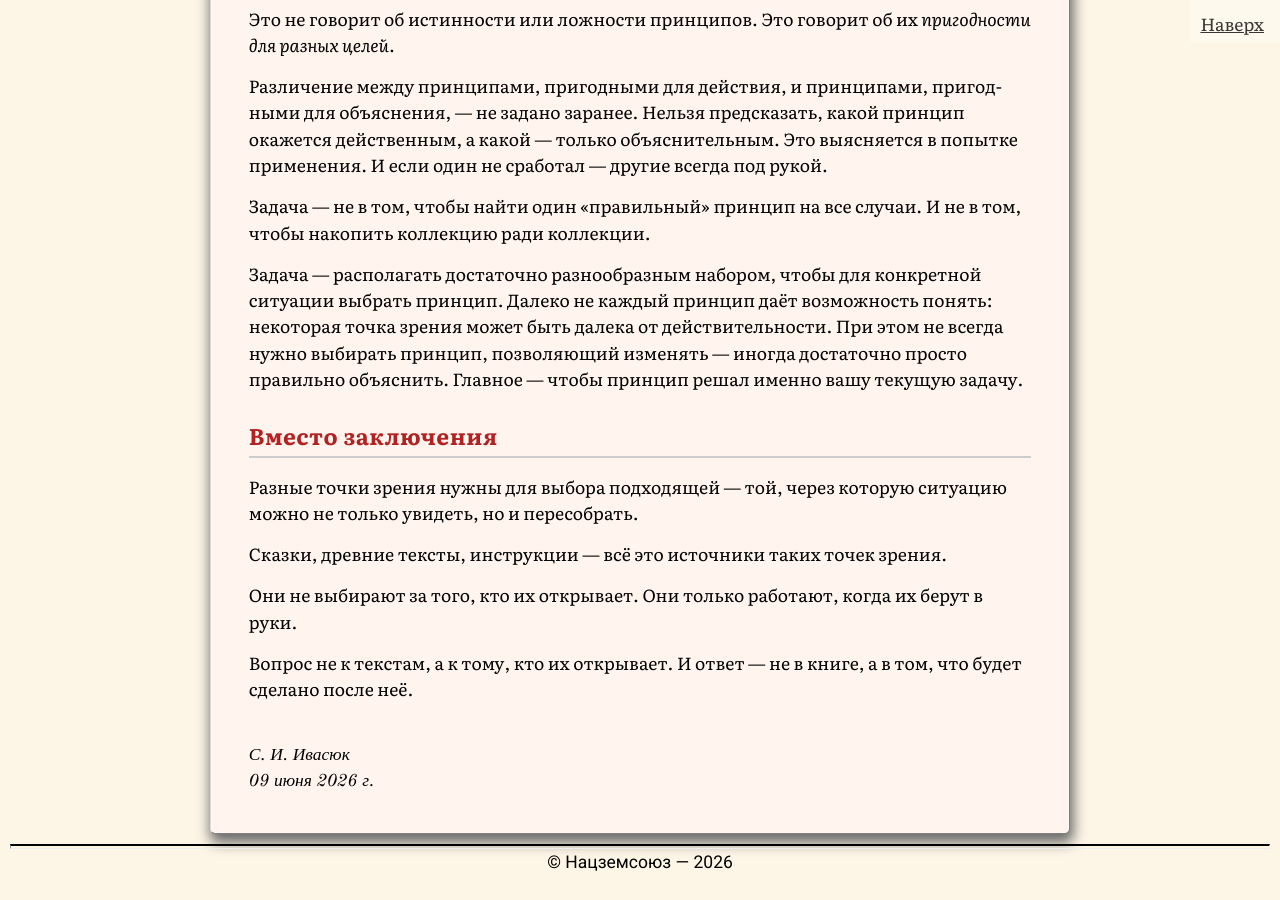
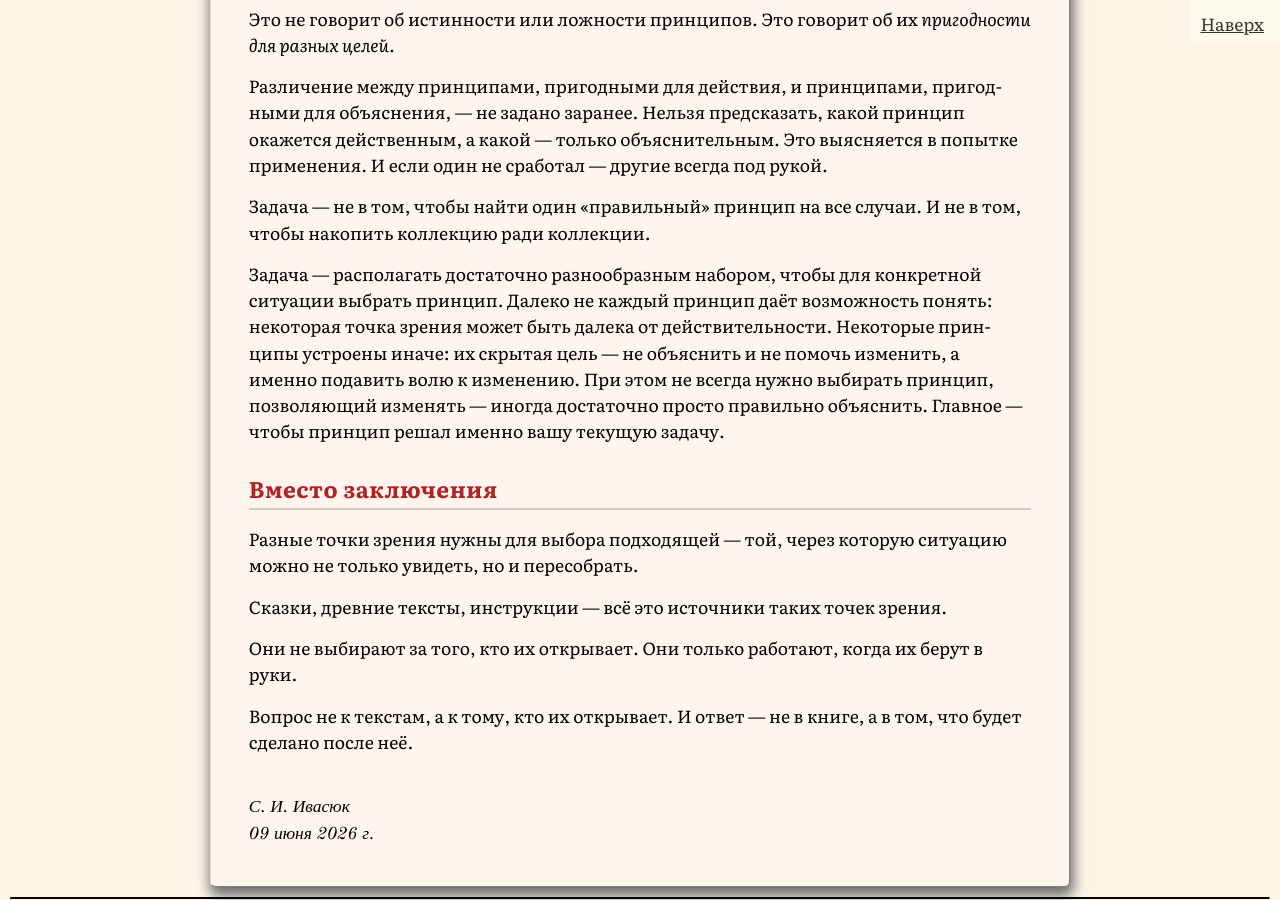
Before and after one commit to SergSi/land-use-art, a Jekyll site: the page built from _posts/2026-06-09-skaz.md, in a window 1280 px wide and 900 px high, scrolled down 5463 px. Built offline with Jekyll 4.4.1, drawn with Linux system fonts in a browser that asks for light colours; some web fonts are replaced.

Commit message:
Update 2026-06-09-skaz.md

```diff
--- a/_posts/2026-06-09-skaz.md
+++ b/_posts/2026-06-09-skaz.md
@@ -136,7 +136,7 @@ class: analitika
 Задача — не в том, чтобы найти один «правильный» принцип на все случаи.
 И не в том, чтобы накопить коллекцию ради коллекции.
 
-Задача — располагать достаточно разнообразным набором, чтобы для конкретной ситуации выбрать принцип. Далеко не каждый принцип даёт возможность понять: некоторая точка зрения может быть далека от действительности. При этом не всегда нужно выбирать принцип, позволяющий изменять — иногда достаточно просто правильно объяснить. Главное — чтобы принцип решал именно вашу текущую задачу.
+Задача — располагать достаточно разнообразным набором, чтобы для конкретной ситуации выбрать принцип. Далеко не каждый принцип даёт возможность понять: некоторая точка зрения может быть далека от действительности. Некоторые принципы устроены иначе: их скрытая цель — не объяснить и не помочь изменить, а именно подавить волю к изменению. При этом не всегда нужно выбирать принцип, позволяющий изменять — иногда достаточно просто правильно объяснить. Главное — чтобы принцип решал именно вашу текущую задачу.
 
 ## Вместо заключения
 
```
